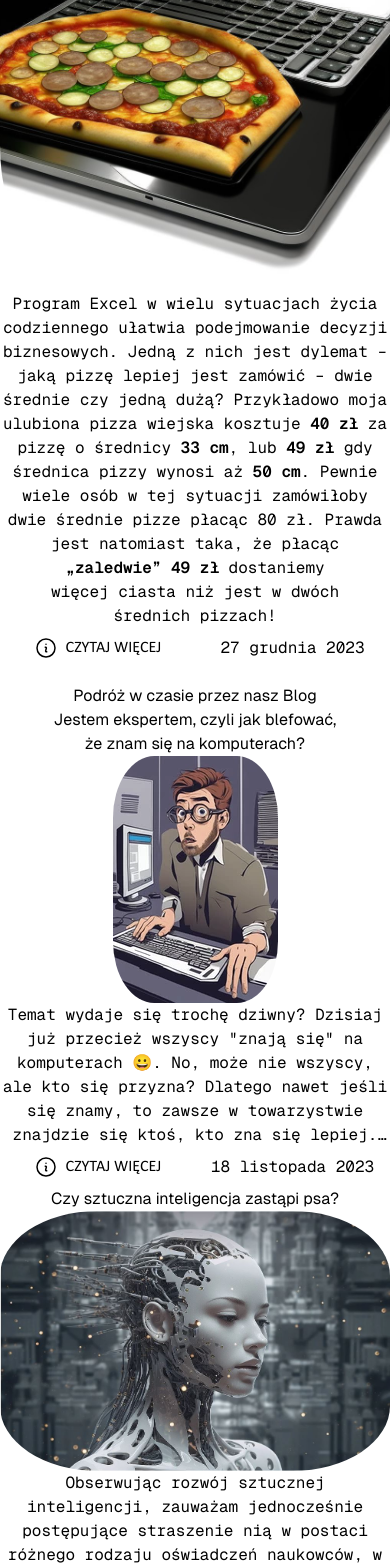
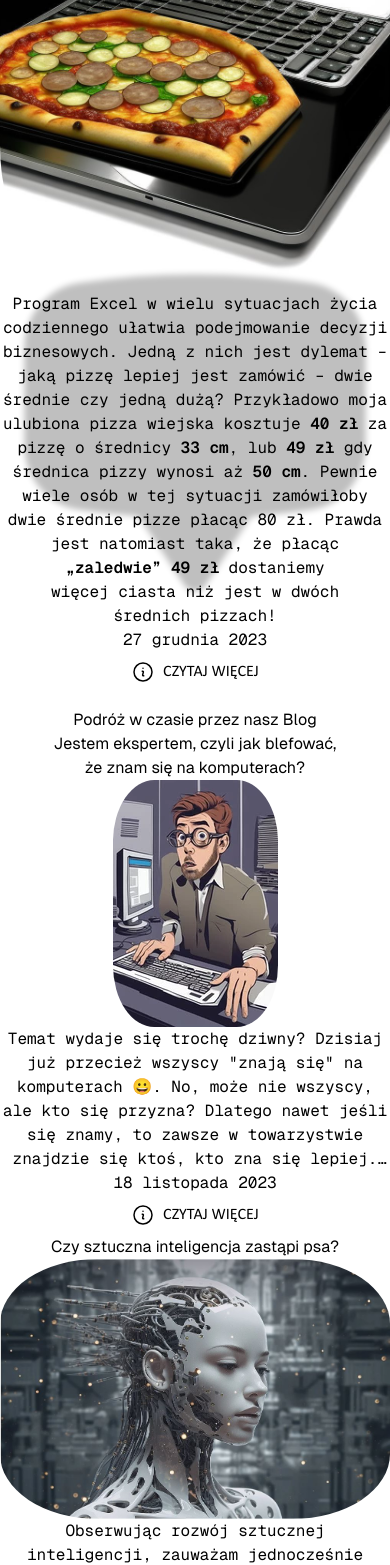
Before and after one commit to remi-k-work/artcom, a Next.js app: page /blog in a window 390 px wide. Shown: the part 432-1997 px from the top of the page. Built offline with nearby package versions, Linux system fonts and the light colour scheme.

Commit message:
rwd changes for the blog

```diff
--- a/src/components/blog/index.module.css
+++ b/src/components/blog/index.module.css
@@ -102,5 +102,15 @@
       grid-area: ft2;
       place-self: center center;
     }
+
+    /* Small to medium screens */
+    @media screen and (max-width: 1024px) {
+      grid-template-columns: 1fr;
+      grid-template-rows: auto auto;
+
+      grid-template-areas:
+        "ft2"
+        "ft1";
+    }
   }
 }
--- a/src/components/hero-e/Footer.module.css
+++ b/src/components/hero-e/Footer.module.css
@@ -23,4 +23,14 @@
     grid-area: ft2;
     place-self: center center;
   }
+
+  /* Small to medium screens */
+  @media screen and (max-width: 1024px) {
+    grid-template-columns: 1fr;
+    grid-template-rows: auto auto;
+
+    grid-template-areas:
+      "ft2"
+      "ft1";
+  }
 }
--- a/src/components/hero-e/Icon.module.css
+++ b/src/components/hero-e/Icon.module.css
@@ -10,7 +10,7 @@
   /* Small to medium screens */
   @media screen and (max-width: 1024px) {
     grid-area: cnt;
-    place-self: stretch center;
+    place-self: end center;
 
     max-inline-size: var(--size-content-2);
 
```
